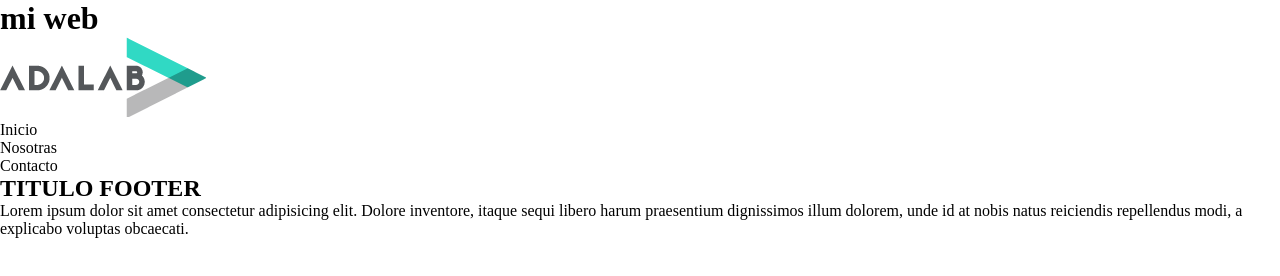
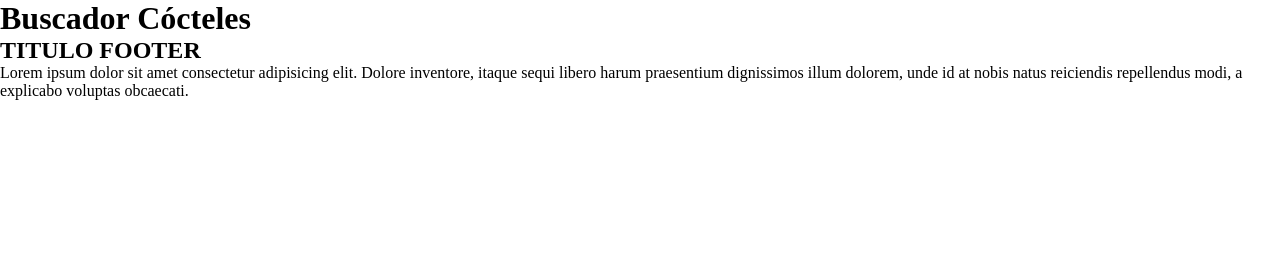
Before and after one commit to Adalab/modulo-2-evaluacion-final-rocio-ld, a website built with Vite: page src/index.html in a window 1280 px wide. Built offline with nearby package versions, Linux system fonts and the light colour scheme.

Commit message:
inicio ticket-1

```diff
--- a/src/partials/header.html
+++ b/src/partials/header.html
@@ -1,9 +1,5 @@
 <header>
-    <h1> mi web </h1>
-    <img src="./images/logo-adalab.png" alt="" />
-        <ul>
-            <li>Inicio</li>
-            <li>Nosotras</li>
-            <li>Contacto</li>
-        </ul>
+    <h1>Buscador Cócteles </h1>
+
+
 </header>
```
Also changed, not shown: src/index.html (+1 -0 lines).
